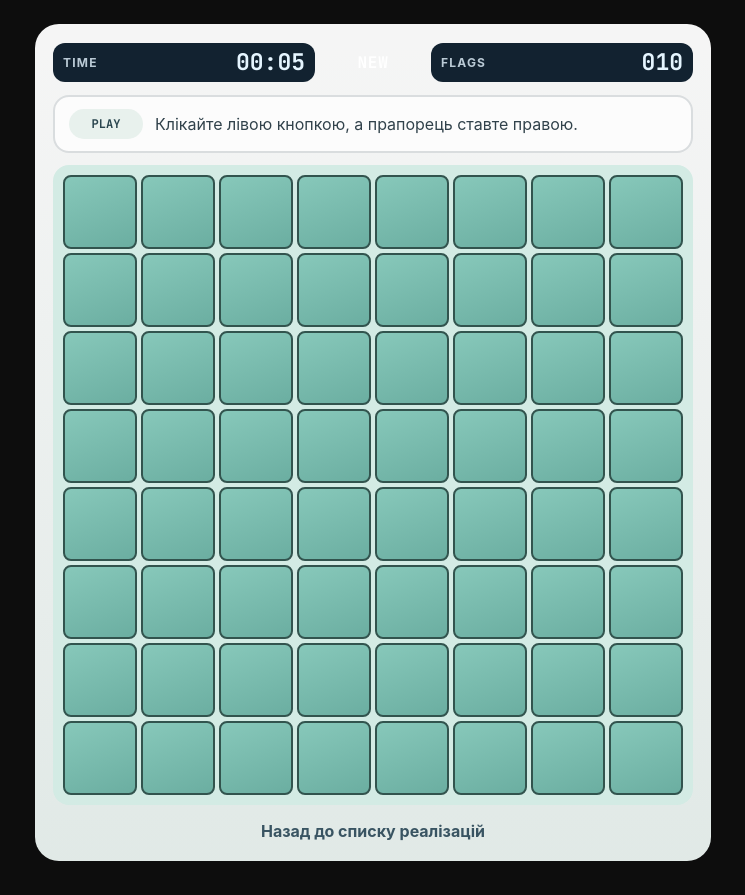
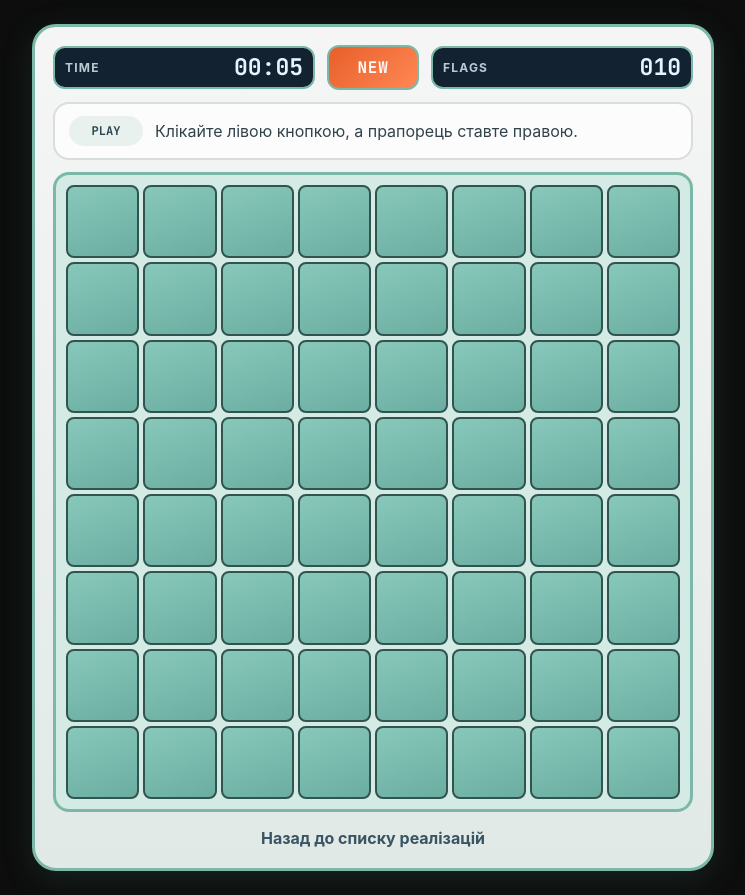
Before and after one commit to cs1-web-course-2026/cs14-minesweeper-react-2026, a React (Vite) app: page /repka-maksym in a window 1280 px wide. Shown: the whole page, without its empty margins (267-1012 px from the left). Built offline with nearby package versions, Linux system fonts and the light colour scheme.

Commit message:
fix: define --line, --shadow, --accent, --accent-strong CSS vars in RepkaMaksym module

```diff
--- a/src/pages/RepkaMaksym/RepkaMaksym.module.css
+++ b/src/pages/RepkaMaksym/RepkaMaksym.module.css
@@ -1,3 +1,10 @@
+:global(:root) {
+  --line: #7bb8a8;
+  --shadow: 0 8px 32px rgba(72, 140, 120, 0.18);
+  --accent: #e85f2a;
+  --accent-strong: #c43d1a;
+}
+
 .page {
   min-height: 100vh;
   padding: 24px;
```
